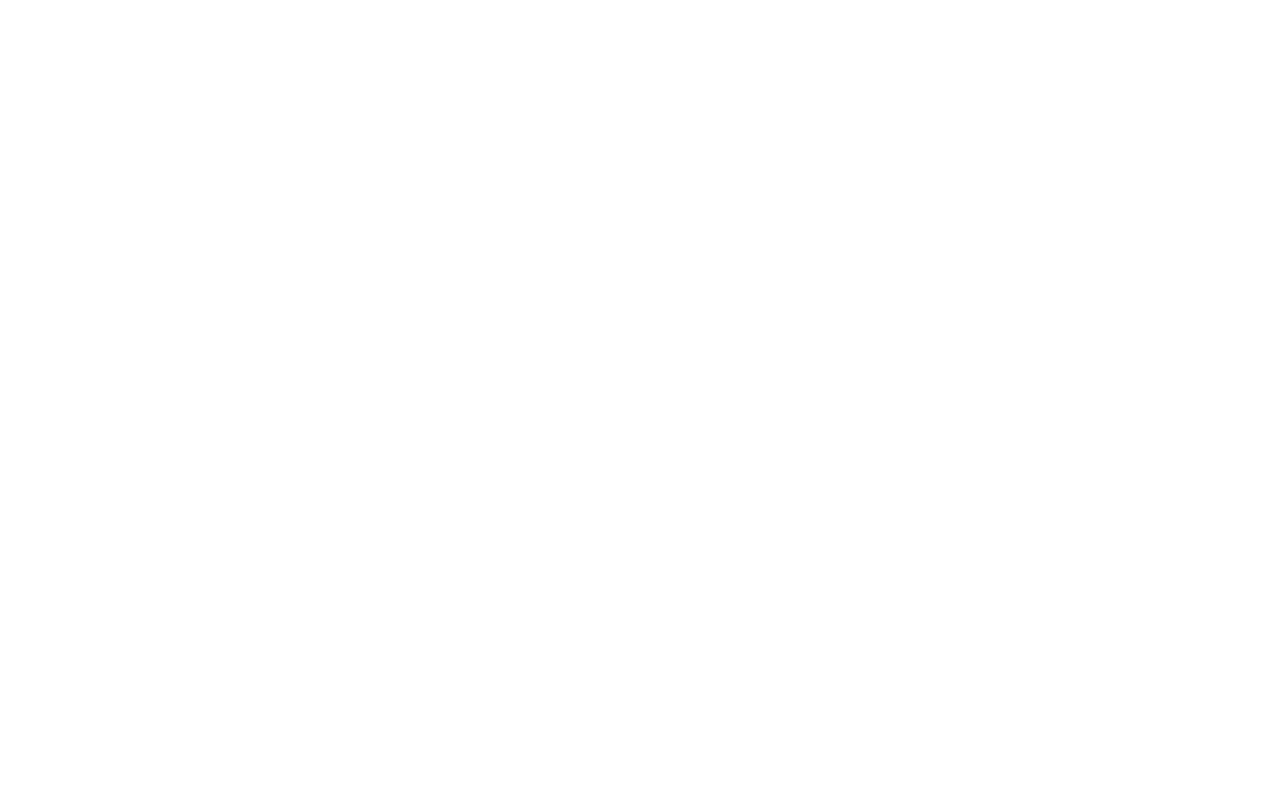
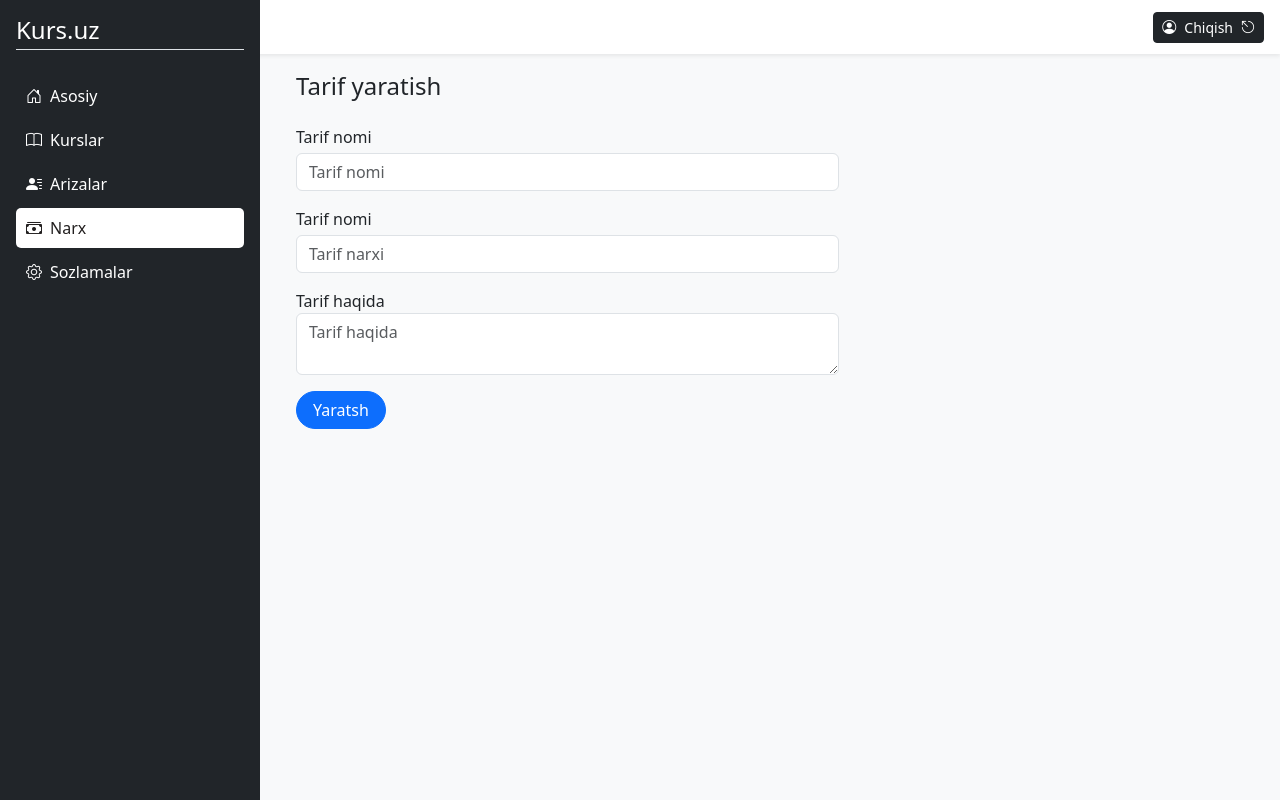
Before and after one commit to dilshodengineer/online-course, a React (Vite) app: page /dashboard/pricing/create in a window 1280 px wide. Before the commit this address had no page. Built offline with nearby package versions, Linux system fonts and the light colour scheme; sample sign-in values are in the browser's storage.

Commit message:
Feat (CreatePricing) : add create-pricing feature and fetching them

```diff
--- a/src/components/forms/CreateCourseForm.jsx
+++ b/src/components/forms/CreateCourseForm.jsx
@@ -90,7 +90,6 @@
 
   return (
     <form onSubmit={handleSubmit} className='col-md-7'>
-
       <Input
         type='text'
         name='title'
--- /dev/null
+++ b/src/components/forms/CreatePricingForm.jsx
@@ -0,0 +1,89 @@
+import React, { useState } from 'react';
+import Input from '../ui/Input';
+import { createPricing } from '../../services/pricingService';
+
+const CreatePricingForm = () => {
+
+
+    const [formData, setFormData] = useState({
+        title: '',
+        price: '',
+        description: '',
+    });
+
+
+    const handleChange = (e) => {
+        setFormData({
+            ...formData,
+            [e.target.name]: e.target.value,
+        });
+    };
+
+
+    const handleSubmit = async (e) => {
+        e.preventDefault();
+
+        try {
+            const response = await createPricing(formData);
+
+            console.log(response);
+
+            alert("Tarif muvaffaqiyatli yaratildi!");
+
+            setFormData({
+                title: '',
+                price: '',
+                description: '',
+            });
+
+        } catch (error) {
+            console.log(error);
+            alert("Xatolik yuz berdi!");
+        }
+    };
+
+
+    return (
+        <form className='col-md-7' onSubmit={handleSubmit}>
+            <Input
+                type='text'
+                name='title'
+                placeholder='Tarif nomi'
+                label="Tarif nomi"
+                value={formData.title}
+                onChange={handleChange}
+                className='mt-3'
+            />
+
+            <Input
+                type='text'
+                name='price'
+                placeholder='Tarif narxi'
+                label="Tarif nomi"
+                value={formData.price}
+                onChange={handleChange}
+                className='mt-3'
+            />
+
+            <label htmlFor="description" className='mt-3'>Tarif haqida</label>
+            <br />
+            <textarea
+                name="description"
+                id="description"
+                className='form-control'
+                placeholder='Tarif haqida'
+                value={formData.description}
+                onChange={handleChange}
+            ></textarea>
+
+            <button
+                type='submit'
+                className="btn btn-primary px-3 rounded-5 mt-3"
+            >
+                Yaratsh
+            </button>
+        </form>
+    )
+}
+
+export default CreatePricingForm
--- /dev/null
+++ b/src/components/ui/PricingCard.jsx
@@ -0,0 +1,36 @@
+import React from 'react'
+import { Link } from 'react-router'
+
+const PricingCard = ({ pricing }) => {
+    return (
+        <div className='card'>
+            <div className="card-body">
+                <h4 className='text-center'>{pricing.title}</h4>
+
+                <h5 className="fw-normal text-center">
+                    {Number(pricing.price).toLocaleString()} so'm
+                </h5>
+                <hr />
+
+                <p className="text-secondary">
+                    {pricing.description}
+                </p>
+
+                <div className="d-flex justify-content-end gap-2">
+                    <button className="btn btn-sm btn-danger py-1">
+                        <i className="bi bi-trash-fill"></i>
+                    </button>
+
+                    <Link
+                        to={`/dashboard/pricing/${pricing.id}/edit`}
+                        className="btn btn-sm btn-success py-1"
+                    >
+                        <i className="bi bi-pencil-fill"></i>
+                    </Link>
+                </div>
+            </div>
+        </div>
+    )
+}
+
+export default PricingCard
--- a/src/pages/admin/courses/CreateCourse.jsx
+++ b/src/pages/admin/courses/CreateCourse.jsx
@@ -4,7 +4,8 @@
 
 const CreateCourse = () => {
   return (
-    <Container title="Yangi kurs yaratish.">
+    <Container>
+      <h4>Yangi kurs yaratish</h4>
       <CreateCourseForm/>
     </Container>
   )
--- /dev/null
+++ b/src/pages/admin/pricing/CreatePricing.jsx
@@ -0,0 +1,15 @@
+import React from 'react'
+import Container from '../../../components/layouts/admin/Container'
+import CreatePricingForm from '../../../components/forms/CreatePricingForm'
+
+const CreatePricing = () => {
+  return (
+    <Container>
+        <h4>Tarif yaratish</h4>
+
+        <CreatePricingForm/>
+    </Container>
+  )
+}
+
+export default CreatePricing
--- a/src/pages/admin/pricing/Pricing.jsx
+++ b/src/pages/admin/pricing/Pricing.jsx
@@ -1,8 +1,44 @@
-import React from 'react'
+import React, { useEffect, useState } from 'react';
+import Container from '../../../components/layouts/admin/Container';
+import { Link } from 'react-router';
+import PricingCard from '../../../components/ui/PricingCard';
+import { getPricings } from '../../../services/pricingService';
 
 const Pricing = () => {
+  const [pricings, setPricings] = useState([]);
+
+  const fetchPricings = async () => {
+    try {
+      const data = await getPricings();
+      setPricings(data);
+    } catch (error) {
+      console.log(error);
+    }
+  };
+
+  useEffect(() => {
+    fetchPricings();
+  }, []);
+
+
   return (
-    <div>Pricing</div>
+    <Container>
+      <h4>Tariflar</h4>
+
+      <div className="border-bottom border-top border-secondary py-2 mt-2">
+        <Link to="/dashboard/pricing/create" className='btn btn-primary btn-sm'>+ Yangi tarif yaratish</Link>
+      </div>
+
+      {pricings.map((pricing) => (
+        <div
+          key={pricing.id}
+          className="col-xl-4 col-md-6 mt-4"
+        >
+          <PricingCard pricing={pricing} />
+        </div>
+      ))}
+
+    </Container>
   )
 }
 
--- a/src/routes/AppRouter.jsx
+++ b/src/routes/AppRouter.jsx
@@ -14,6 +14,7 @@
 import RoleRoute from './RoleRoute';
 import CreateCourse from '../pages/admin/courses/CreateCourse';
 import EditCourse from '../pages/admin/courses/EditCourse';
+import CreatePricing from '../pages/admin/pricing/CreatePricing';
 
 const AppRouter = () => {
   return (
@@ -42,6 +43,7 @@
               <Route path="applications" element={<Applications />} />
 
               <Route path="pricing" element={<Pricing />} />
+              <Route path='pricing/create' element={<CreatePricing />} />
 
               <Route path="settings" element={<Settings />} />
             </Route>
--- /dev/null
+++ b/src/services/pricingService.js
@@ -0,0 +1,11 @@
+import api from "./api";
+
+export const createPricing = async (data) => {
+    const response = await api.post("/pricings", data);
+    return response.data;
+};
+
+export const getPricings = async () => {
+    const response = await api.get("/pricings");
+    return response.data;
+};
```
